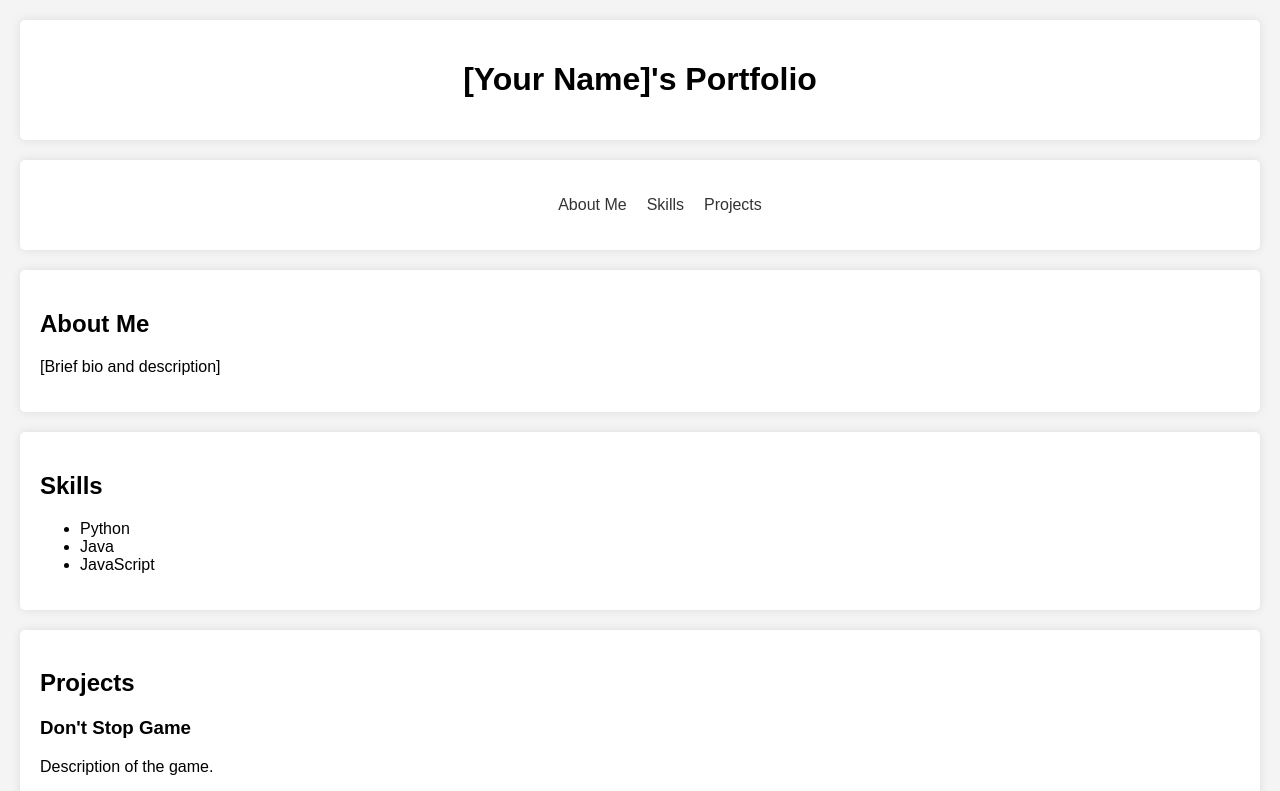
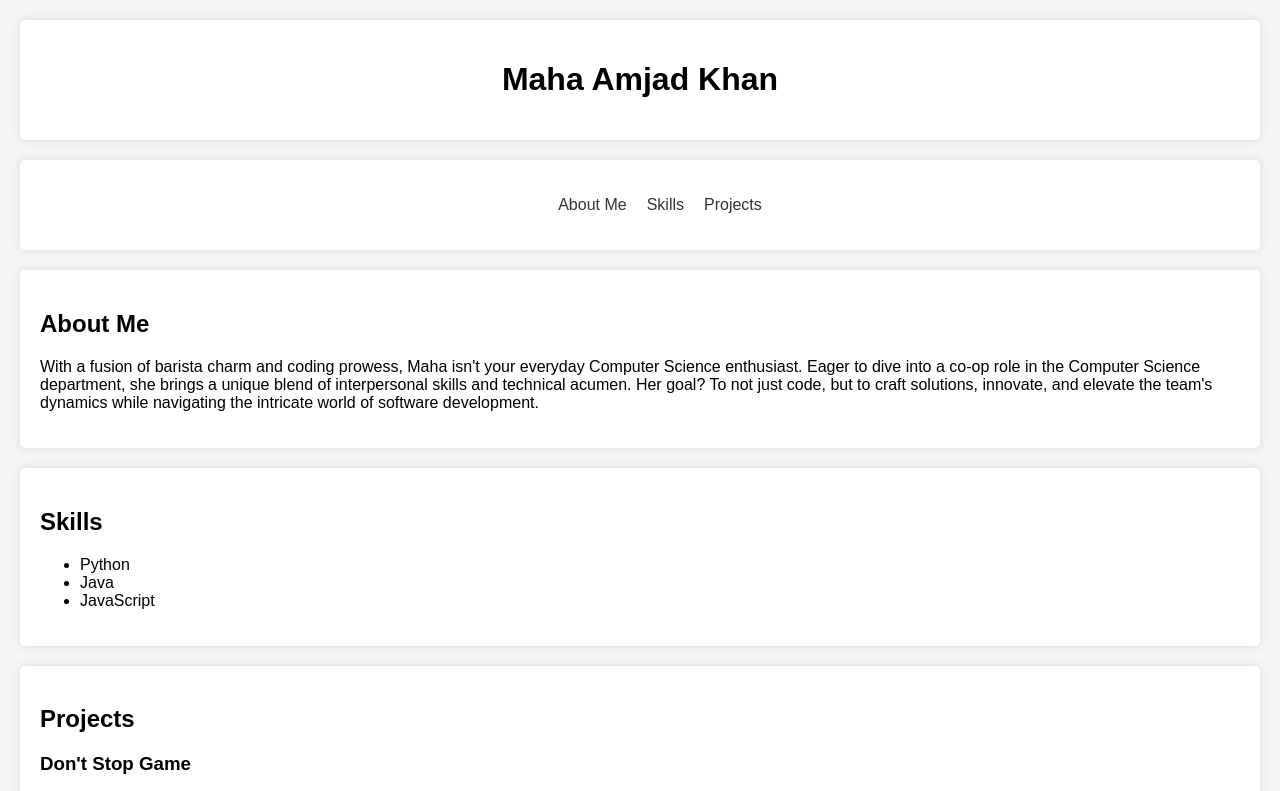
Before and after one commit to MahaAmjadKhan/mahaahan.github.io, a plain HTML site: page index.html in a window 1280 px wide. Shown: the top 791 px of the page. Drawn offline with Linux system fonts and the light colour scheme; a script that the page names is missing.

Commit message:
Update index.html

```diff
--- a/index.html
+++ b/index.html
@@ -4,14 +4,14 @@
 <head>
     <meta charset="UTF-8">
     <meta name="viewport" content="width=device-width, initial-scale=1.0">
-    <title>[Your Name]'s Portfolio</title>
+    <title> Maha Amjad Khan's Portfolio</title>
     <link rel="stylesheet" href="styles.css">
     <script src="script.js" defer></script>
 </head>
 
 <body>
     <header>
-        <h1>[Your Name]'s Portfolio</h1>
+        <h1>Maha Amjad Khan</h1>
     </header>
     <nav>
         <ul>
@@ -22,7 +22,7 @@
     </nav>
     <section id="about">
         <h2>About Me</h2>
-        <p>[Brief bio and description]</p>
+        <p>With a fusion of barista charm and coding prowess, Maha isn't your everyday Computer Science enthusiast. Eager to dive into a co-op role in the Computer Science department, she brings a unique blend of interpersonal skills and technical acumen. Her goal? To not just code, but to craft solutions, innovate, and elevate the team's dynamics while navigating the intricate world of software development.</p>
     </section>
     <section id="skills">
         <h2>Skills</h2>
```
